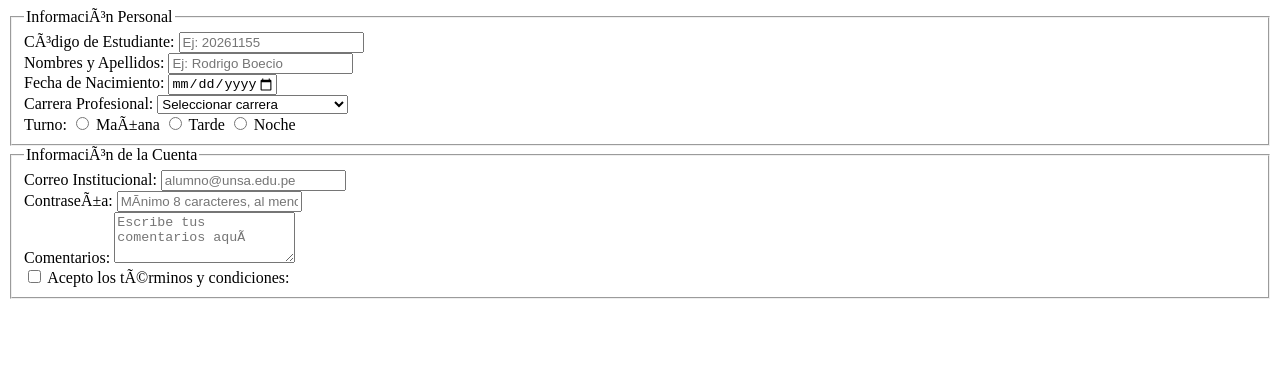
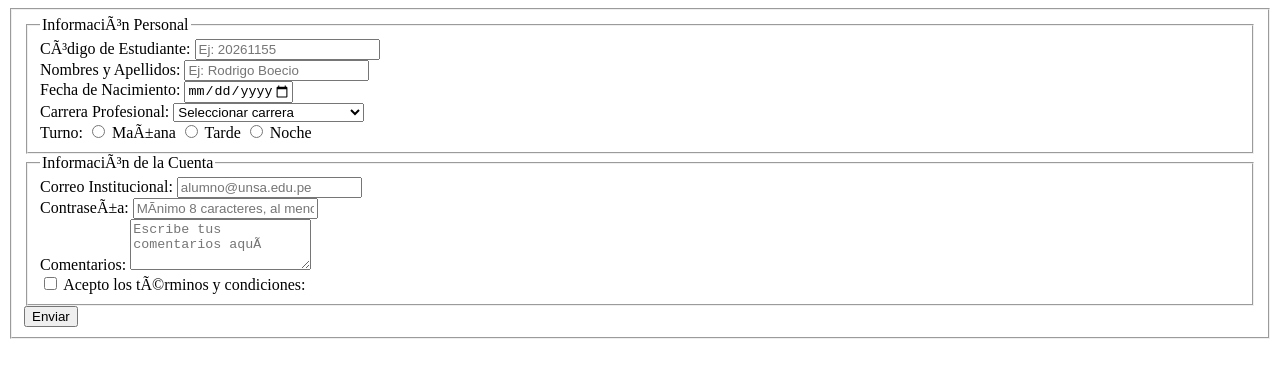
Before and after one commit to f-mamanip/IDWeb, a plain HTML site: page Lab02/index.html in a window 1280 px wide. Drawn offline with Linux system fonts and the light colour scheme.

Commit message:
feat: agregar boton de enviar

```diff
--- a/Lab02/index.html
+++ b/Lab02/index.html
@@ -10,6 +10,7 @@
 <body>
   <main>
       <form action = "/procesar" method="POST" class = "form_container">
+        <fieldset>
           <fieldset>
             <legend> Información Personal</legend>
             <div class = "form-group">
@@ -69,7 +70,9 @@
               <label for="checkbox" class="form-label">Acepto los términos y condiciones:</label>
             </div>
           </fieldset>
-
+          <div class="form-group">
+            <button type="submit" class="form-button">Enviar</button>
+        </fieldset>
       </form>
   </main>
 </body>
```
Lines whose indentation alone changed are shown as unchanged.
